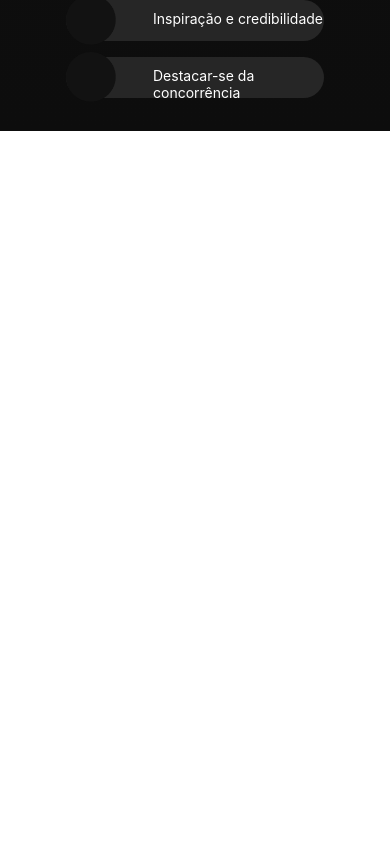
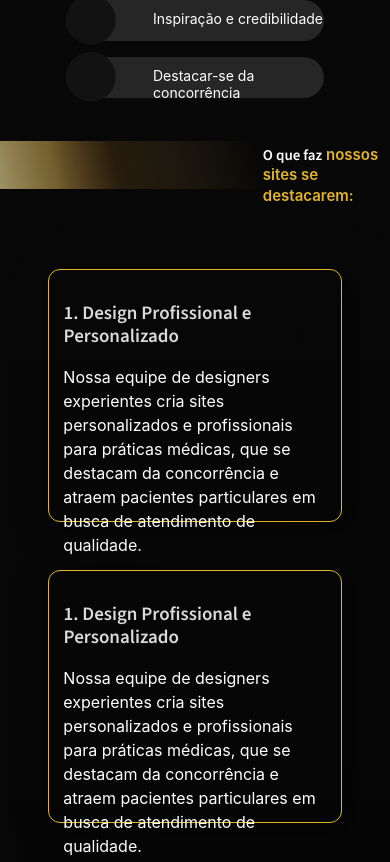
Before and after one commit to EvertonSouzaFerreira/Dermarketing, a React (Create React App) app: page / in a window 390 px wide. Shown: the part 3662-4524 px from the top of the page. Before the commit the page ends 3793 px from the top, so only its background shows below. Built offline with nearby package versions, Linux system fonts and the light colour scheme.

Commit message:
tela destaque mobile

```diff
--- a/src/App.js
+++ b/src/App.js
@@ -40,8 +40,8 @@ function App() {
       <Grafico />
       <Trabalhos />
       <Vantagens />
-      {/* <Destaque />
-      <Identidade />
+      <Destaque />
+      {/* <Identidade />
       <Anuncio />
       <DermarVantagens />
       <VamosComecar /> */}
--- a/src/components/destaques/Destaque.jsx
+++ b/src/components/destaques/Destaque.jsx
@@ -26,10 +26,8 @@ function Destaque() {
   return (
     <ContainerDestaques>
         <div className='fundoTitulo'>
-                <img src={fundoTitulo} alt="" />
-            <h4>O que faz<span> nossos<br/> sites se destacarem:</span> </h4>
-
-
+            <img src={fundoTitulo} alt="" />
+            <h4>O que faz<span> nossos sites se destacarem:</span> </h4>
         </div>
 
         <div className='cards'>
--- a/src/components/destaques/DestaqueStyle.jsx
+++ b/src/components/destaques/DestaqueStyle.jsx
@@ -37,17 +37,28 @@ export const ContainerDestaques = styled.div`
         gap: 1rem;
 
         @media (max-width: 920px){
-            gap: .5rem;
+            gap: 3rem;
             flex-wrap: wrap;
             align-items: center;
             justify-content: center;
-            height: 100%;
+            padding: 0px;
         }
     }
 
     .fundoTitulo{
         display: flex;
         width: 100%;
+
+        @media (max-width: 768px){
+            width: 100vw;
+            align-items: center;
+
+            img{
+              width: 368px;
+              height: 48px;
+            }
+
+        }
 
     }
 
@@ -59,6 +70,14 @@ export const ContainerDestaques = styled.div`
         font-size: 32px;
         span{
             color: #E4B528;
+        }
+
+        @media (max-width: 768px){
+          width: 178px;
+          height: 40px;
+          font-size: 15px;
+          line-height: 135%;
+
         }
     }
 `
@@ -86,6 +105,18 @@ export const Card = styled.div`
 
   }
 
+  @media (max-width: 920px){
+      display: flex;
+      flex-direction: column;
+      align-items: center;
+      padding: 13px 39px 39px;
+      gap: 1px;
+
+      width: 294px;
+      height: 253px;
+      }
+
+
     h2{
         width: 318px;
         height: 75px;
@@ -96,6 +127,13 @@ export const Card = styled.div`
         font-size: 24px;
         color: #DCDBDB;
 
+        @media (max-width: 920px){
+          width: 263px;
+          height: 62px;
+          font-size: 19px;
+          line-height: 120%;
+          margin: 0;
+        }
 
     }
 
@@ -107,15 +145,18 @@ export const Card = styled.div`
 
         background: none;
         line-height: 150%;
+
+        @media (max-width: 920px){
+          width: 263.36px;
+          font-weight: 400;
+          font-size: 16px;
+          line-height: 150%;
+        }
     }
     :hover{
         background: #272727;
     }
 
-    @media (max-width: 920px){
-        width: 355px;
-        height: 267px;
-        padding: 8px 24px;
-        }
+
 
 `
--- a/src/components/vantagens/VantagensStyled.jsx
+++ b/src/components/vantagens/VantagensStyled.jsx
@@ -11,12 +11,13 @@ export const ContainerVantagens = styled.div`
 
 
     @media (max-width: 768px){
-            height: 0;
+            height: fit-content;
             margin-top: 10rem;
             flex-wrap: wrap;
             justify-content: center;
             align-items: flex-start;
-            background-color: #DFDFDF;
+
+            margin-bottom: 5rem;
         }
 
     .containerBtnTitulo{
```
